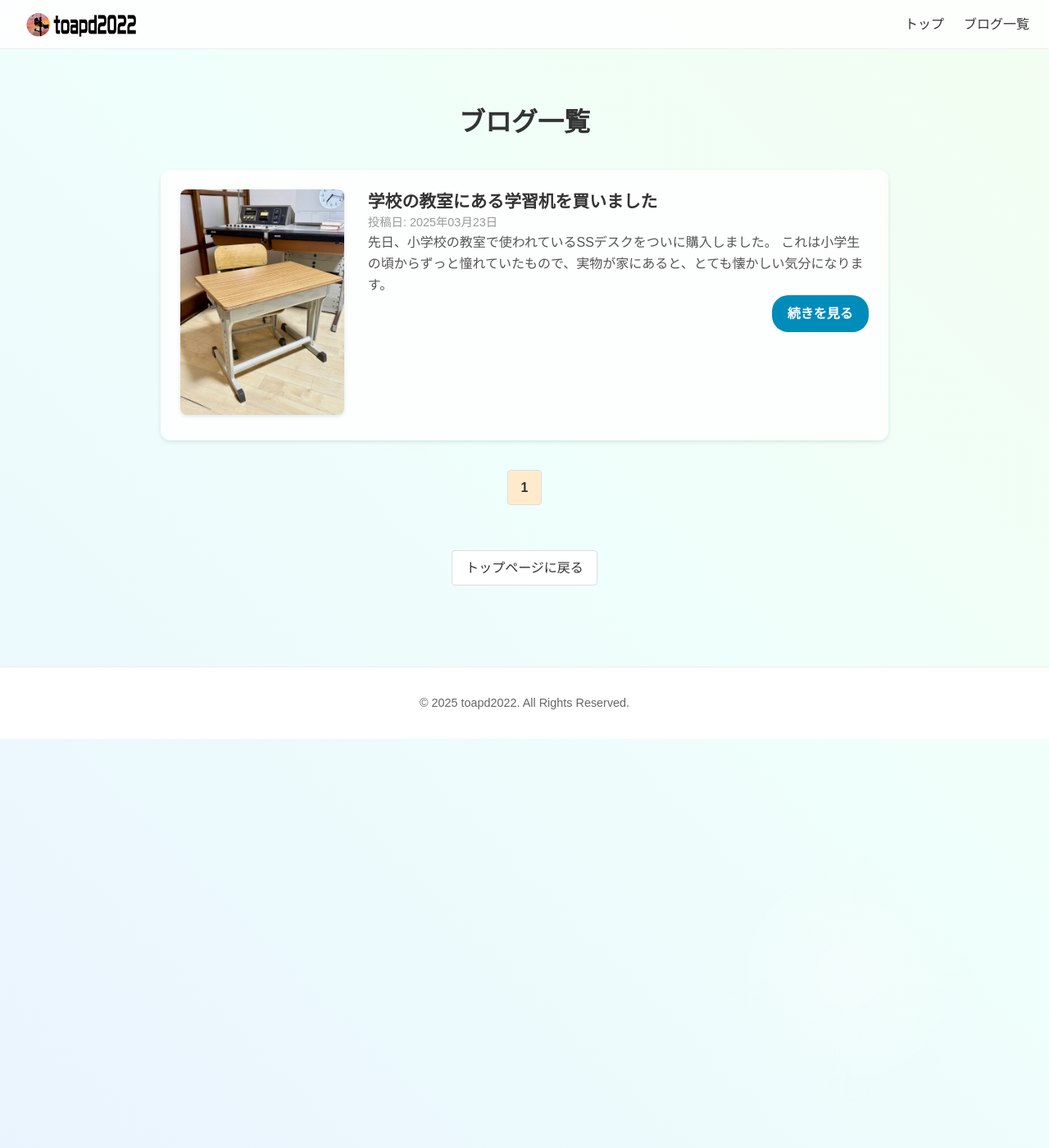
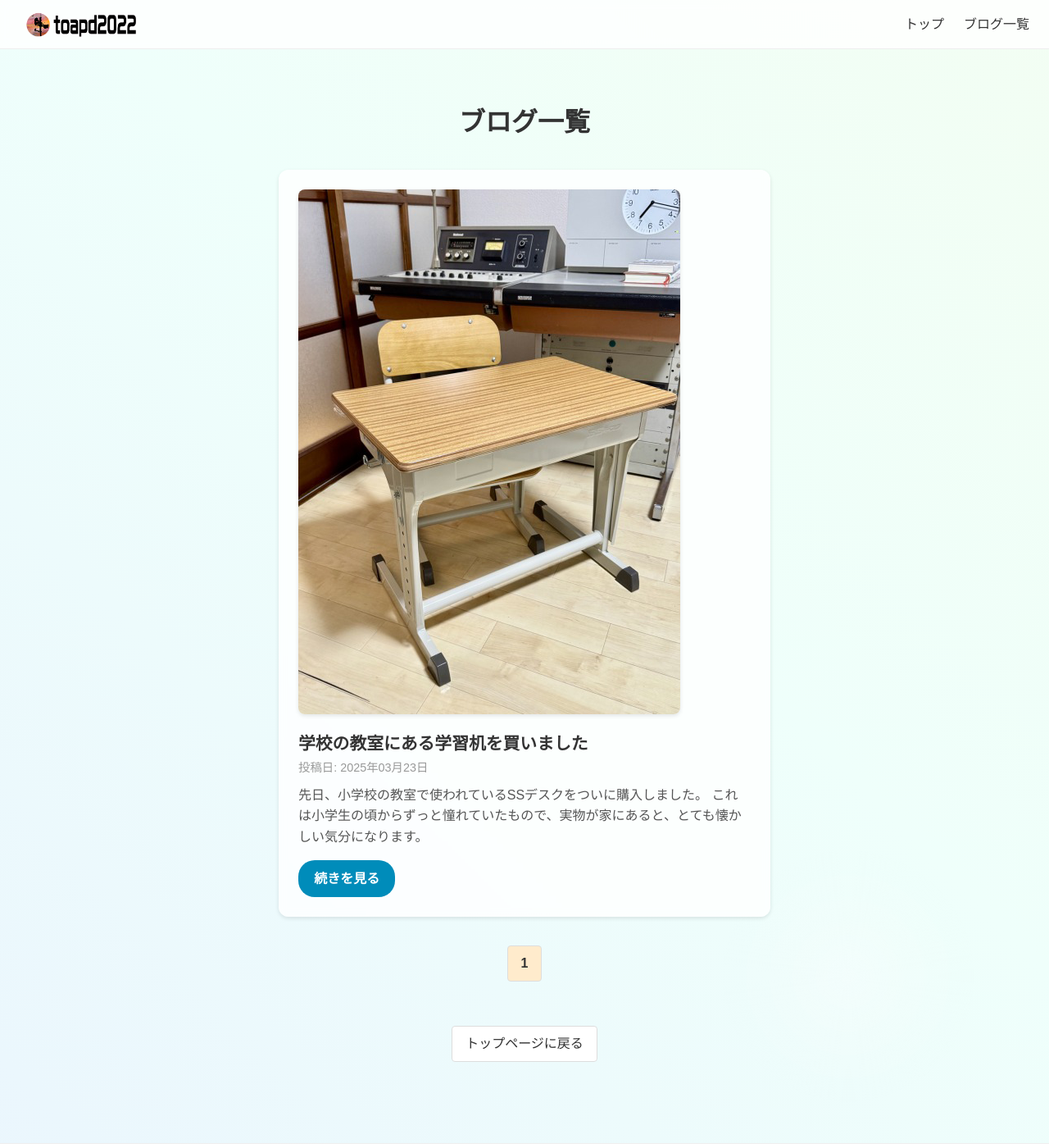
Before and after one commit to toapd2022/toapd2022, a Jekyll site: the page built from blog.html, in a window 1280 px wide and 1400 px high. Shown: the whole window at 82% size. Built offline with Jekyll 4.4.1, drawn with Linux system fonts in a browser that asks for light colours.

Commit message:
Add files via upload

```diff
--- a/blog.html
+++ b/blog.html
@@ -7,22 +7,18 @@ permalink: /blog.html
 <!DOCTYPE html>
 <html lang="ja">
 <head>
-  <meta charset="UTF-8">
-  <meta name="viewport" content="width=device-width,initial-scale=1.0">
+  <meta charset="UTF-8" />
+  <meta name="viewport" content="width=device-width,initial-scale=1.0" />
   <title>{{ page.title }} | toapd2022</title>
 
-  <link rel="icon" type="image/png" href="{{ '/icons/logo.png' | relative_url }}">
-  <link rel="apple-touch-icon" href="{{ '/icons/logo.png' | relative_url }}">
+  <link rel="icon" type="image/png" href="{{ '/icons/top-logo.png' | relative_url }}" />
+  <link rel="apple-touch-icon" href="{{ '/icons/top-logo.png' | relative_url }}" />
 
   <style>
     /* =========================
-       1) ベーススタイル (モバイル想定)
+       1) ベーススタイル
        ========================= */
-    * {
-      margin: 0;
-      padding: 0;
-      box-sizing: border-box;
-    }
+    * { margin: 0; padding: 0; box-sizing: border-box; }
     body {
       font-family: sans-serif, Arial, "Hiragino Kaku Gothic ProN", Meiryo;
       background: linear-gradient(45deg, #FFEFEF, #E7EFFF, #EFFFFB, #F7FCE8);
@@ -36,18 +32,18 @@ permalink: /blog.html
       50%  { background-position: 100% 50%; }
       100% { background-position: 0% 50%; }
     }
-
     a {
       color: #333;
       text-decoration: none;
-      transition: color 0.3s;
+      transition: color 0.3s ease;
     }
     a:hover {
       color: #666;
     }
 
-    /* 背景ふわふわアニメ */
-    body::before, body::after {
+    /* 背景ふわふわ円アニメ */
+    body::before,
+    body::after {
       content: "";
       position: fixed;
       width: 300px; height: 300px;
@@ -66,16 +62,19 @@ permalink: /blog.html
       animation: floatCircle2 30s linear infinite alternate;
     }
     @keyframes floatCircle {
-      0%   { transform: translate(0, 0) scale(1); }
+      0%   { transform: translate(0,0) scale(1); }
       50%  { transform: translate(60vw, 40vh) scale(1.2); }
-      100% { transform: translate(0, 0) scale(1); }
+      100% { transform: translate(0,0) scale(1); }
     }
     @keyframes floatCircle2 {
-      0%   { transform: translate(0, 0) scale(1); }
+      0%   { transform: translate(0,0) scale(1); }
       50%  { transform: translate(-40vw, -30vh) scale(1.1); }
-      100% { transform: translate(0, 0) scale(1); }
+      100% { transform: translate(0,0) scale(1); }
     }
 
+    /* =========================
+       2) ヘッダー
+       ========================= */
     header {
       position: fixed;
       top: 0; left: 0; right: 0;
@@ -92,10 +91,13 @@ permalink: /blog.html
       margin-right: auto;
     }
     .logo img {
-      height: 40px; margin-top: 8px;
+      height: 40px;
+      margin-top: 8px;
     }
     nav ul {
-      display: flex; list-style: none; gap: 1.5rem;
+      display: flex;
+      list-style: none;
+      gap: 1.5rem;
       margin: 0; padding: 0;
     }
     nav li a {
@@ -109,12 +111,11 @@ permalink: /blog.html
       left: 0; bottom: 0;
       width: 0%; height: 2px;
       background: orange;
-      transition: width 0.3s;
+      transition: 0.3s ease;
     }
     nav li a:hover::after {
       width: 100%;
     }
-
     .hamburger {
       display: none;
       flex-direction: column;
@@ -124,30 +125,24 @@ permalink: /blog.html
       cursor: pointer;
     }
     .hamburger span {
-      width: 25px; height: 3px;
-      background: #333;
-      border-radius: 2px;
+      width: 25px; height: 3px; background: #333; border-radius: 2px;
     }
     @media (max-width: 900px) {
-      .hamburger {
-        display: flex;
-      }
+      .hamburger { display: flex; }
       nav {
-        position: absolute;
-        top: 60px; right: 20px;
+        position: absolute; top: 60px; right: 20px;
         background: rgba(255,255,255,0.95);
         backdrop-filter: blur(6px);
-        border: 1px solid #eee;
-        border-radius: 6px;
-        padding: 1rem;
-        display: none;
+        border-radius: 6px; border: 1px solid #eee;
+        padding: 1rem; display: none;
         flex-direction: column; gap: 1rem;
       }
-      nav ul {
-        flex-direction: column; gap: 1rem;
-      }
+      nav ul { flex-direction: column; gap: 1rem; }
     }
 
+    /* =========================
+       3) メイン
+       ========================= */
     main {
       margin: 0 auto;
       padding: 4rem 1rem;
@@ -155,19 +150,19 @@ permalink: /blog.html
       max-width: 920px;
     }
     h1.page-title {
-      font-size: 2rem; margin-bottom: 2rem; text-align: center;
+      font-size: 2rem;
+      margin-bottom: 2rem;
+      text-align: center;
     }
 
-    /* ================
-       ブログ一覧
-       (モバイル: 1カラム)
-       ================ */
+    /* =========================
+       4) ブログ一覧 (1カラム)
+       ========================= */
     .blog-list {
       display: flex;
       flex-direction: column;
       gap: 2rem;
     }
-
     .blog-item {
       background: rgba(255,255,255,0.8);
       backdrop-filter: blur(4px);
@@ -176,46 +171,52 @@ permalink: /blog.html
       box-shadow: 0 2px 5px rgba(0,0,0,0.1);
       transition: transform 0.3s ease, box-shadow 0.3s ease;
       display: flex;
-      flex-direction: column;
-      gap: 0.8rem;
+      flex-direction: column; /* 画像→タイトル→日付→本文→ボタン */
+      align-items: flex-start; /* 左寄せ */
+      max-width: 600px; /* ★ カード幅を小さめにして中央寄せ */
+      margin: 0 auto;   /* 中央寄せ */
     }
     .blog-item:hover {
       transform: translateY(-2px);
       box-shadow: 0 4px 10px rgba(0,0,0,0.1);
     }
 
+    /* カード内の画像を上に */
     .blog-image img {
       width: 100%;
       height: auto;
       border-radius: 8px;
       box-shadow: 0 2px 5px rgba(0,0,0,0.1);
+      margin-bottom: 0.8rem; /* 下に少し余白 */
       object-fit: cover;
     }
 
     .blog-title {
       font-size: 1.3rem;
+      margin-bottom: 0.3rem;
       line-height: 1.4;
     }
     .blog-title a {
-      color: #333;
-      text-decoration: none;
+      color: #333; text-decoration: none;
     }
     .blog-title a:hover {
       text-decoration: underline;
     }
 
     .blog-date {
-      font-size: 0.9rem; color: #999;
+      font-size: 0.9rem;
+      color: #999;
+      margin-bottom: 0.5rem;
     }
-
     .blog-excerpt {
       color: #555;
       line-height: 1.6;
+      margin-bottom: 1rem; /* ボタンと余白 */
     }
 
     .readmore-wrapper {
-      text-align: left;
-      margin-top: auto; /* 他要素のあとに配置 */
+      text-align: left; /* 左寄せ */
+      width: 100%;
     }
     .btn-readmore {
       display: inline-block;
@@ -225,24 +226,24 @@ permalink: /blog.html
       color: #fff;
       font-weight: bold;
       text-decoration: none;
-      transition: background 0.3s ease, transform 0.3s ease;
+      transition: background 0.3s ease;
     }
     .btn-readmore:hover {
       background: #0079a0;
-      transform: translateY(-1px);
-      box-shadow: 0 3px 8px rgba(0,0,0,0.2);
     }
 
-    /* =============
-       ページネーション
-       ============= */
+    /* =========================
+       ページネーション (JS擬似)
+       ========================= */
     .pagination {
       text-align: center;
       margin: 2rem auto 0;
-      display: flex; justify-content: center; gap: 0.5rem;
+      display: flex;
+      justify-content: center;
+      gap: 0.5rem;
       flex-wrap: wrap;
     }
-    .page-btn {
+    .pagination .page-btn {
       display: inline-block;
       margin: 0.2rem;
       padding: 0.5rem 1rem;
@@ -252,19 +253,19 @@ permalink: /blog.html
       text-decoration: none;
       color: #333;
       cursor: pointer;
-      transition: background 0.3s;
+      transition: background 0.3s ease;
     }
-    .page-btn:hover {
+    .pagination .page-btn:hover {
       background: #f0f0f0;
     }
-    .page-btn.active {
+    .pagination .page-btn.active {
       background: #ffebcc;
       font-weight: bold;
     }
 
-    /* ============
+    /* =========================
        フッター
-       ============ */
+       ========================= */
     .footer-nav {
       margin-top: 3rem;
       text-align: center;
@@ -278,7 +279,7 @@ permalink: /blog.html
       border-radius: 4px;
       text-decoration: none;
       color: #333;
-      transition: background 0.3s;
+      transition: background 0.3s ease;
     }
     .footer-nav a:hover {
       background: #f0f0f0;
@@ -290,38 +291,9 @@ permalink: /blog.html
       border-top: 1px solid #eee;
       margin-top: 2rem;
     }
-    footer p { color: #666; font-size: 0.9rem; }
-
-    /* =========================
-       4) PC幅以上では2カラム
-       ボタンを右下に配置
-       ========================= */
-    @media (min-width: 900px) {
-      .blog-item {
-        flex-direction: row;   /* 横並び */
-        align-items: flex-start;
-      }
-      .blog-image {
-        flex-shrink: 0;
-        margin-right: 1rem; /* 画像と本文の隙間 */
-      }
-      .blog-image img {
-        width: 200px; /* 横幅固定 */
-        object-fit: cover;
-      }
-      .blog-content {
-        display: flex;
-        flex-direction: column;
-        flex: 1;
-      }
-      .blog-content .blog-title {
-        margin-top: 0;
-      }
-      .blog-content .readmore-wrapper {
-        margin-top: auto;       /* カード下端付近に寄せる */
-        text-align: right;      /* 右寄せ */
-        margin-bottom: 0;       /* 余白調整 */
-      }
+    footer p {
+      color: #666;
+      font-size: 0.9rem;
     }
   </style>
 </head>
@@ -333,6 +305,7 @@ permalink: /blog.html
         <img src="{{ '/icons/logo.png' | relative_url }}" alt="toapd2022">
       </a>
     </div>
+    <div class="header-right">
       <nav>
         <ul>
           <li><a href="{{ '/' | relative_url }}">トップ</a></li>
@@ -344,6 +317,7 @@ permalink: /blog.html
         <span></span>
         <span></span>
       </button>
+    </div>
   </header>
 
   <!-- メイン -->
@@ -354,36 +328,37 @@ permalink: /blog.html
       <div class="blog-list" id="blogList">
         {% for post in site.posts %}
         <article class="blog-item">
-          <!-- 画像 -->
+          <!-- ★ 画像を上に配置 -->
           {% if post.thumbnail %}
           <div class="blog-image">
             <img src="{{ post.thumbnail | relative_url }}" alt="サムネイル">
           </div>
           {% endif %}
-          <!-- 本文ブロック -->
-          <div class="blog-content">
+
           <h2 class="blog-title">
             <a href="{{ post.url | relative_url }}">{{ post.title }}</a>
           </h2>
+
           {% if post.date %}
             <p class="blog-date">
               投稿日: {{ post.date | date: "%Y年%m月%d日" }}
             </p>
           {% endif %}
+
           <p class="blog-excerpt">
             {{ post.excerpt | strip_html | truncate: 100 }}
           </p>
+
           <div class="readmore-wrapper">
             <a href="{{ post.url | relative_url }}" class="btn-readmore">
               続きを見る
             </a>
           </div>
-          </div>
         </article>
         {% endfor %}
       </div>
 
-      <!-- ページネーション (JS擬似) -->
+      <!-- JS用ページネーション -->
       <div class="pagination" id="pagination"></div>
     {% else %}
       <p>まだ記事がありません。</p>
```
Also changed, not shown: other parts of blog.html (+7 -7 lines). Lines whose indentation alone changed are shown as unchanged.
